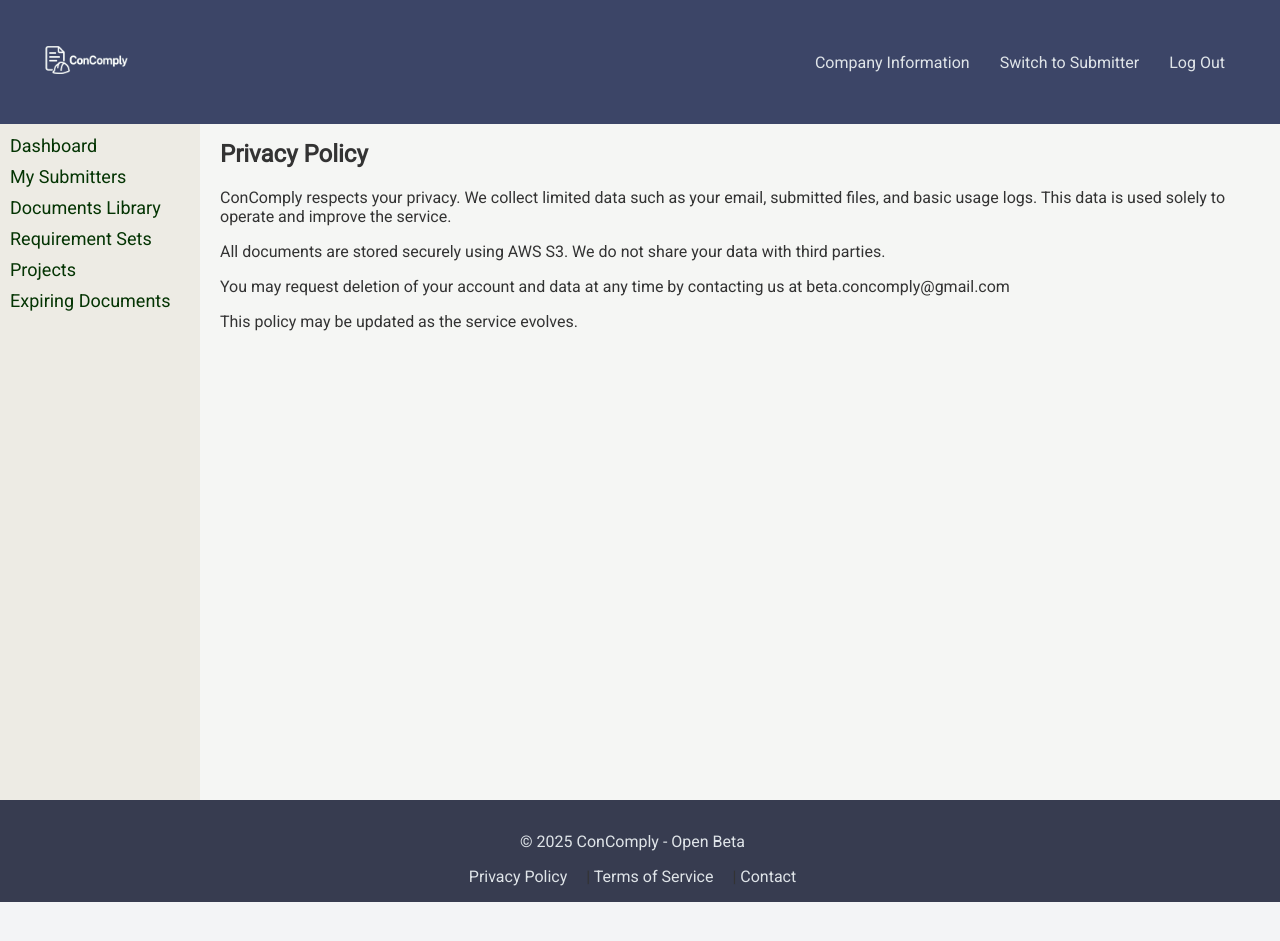
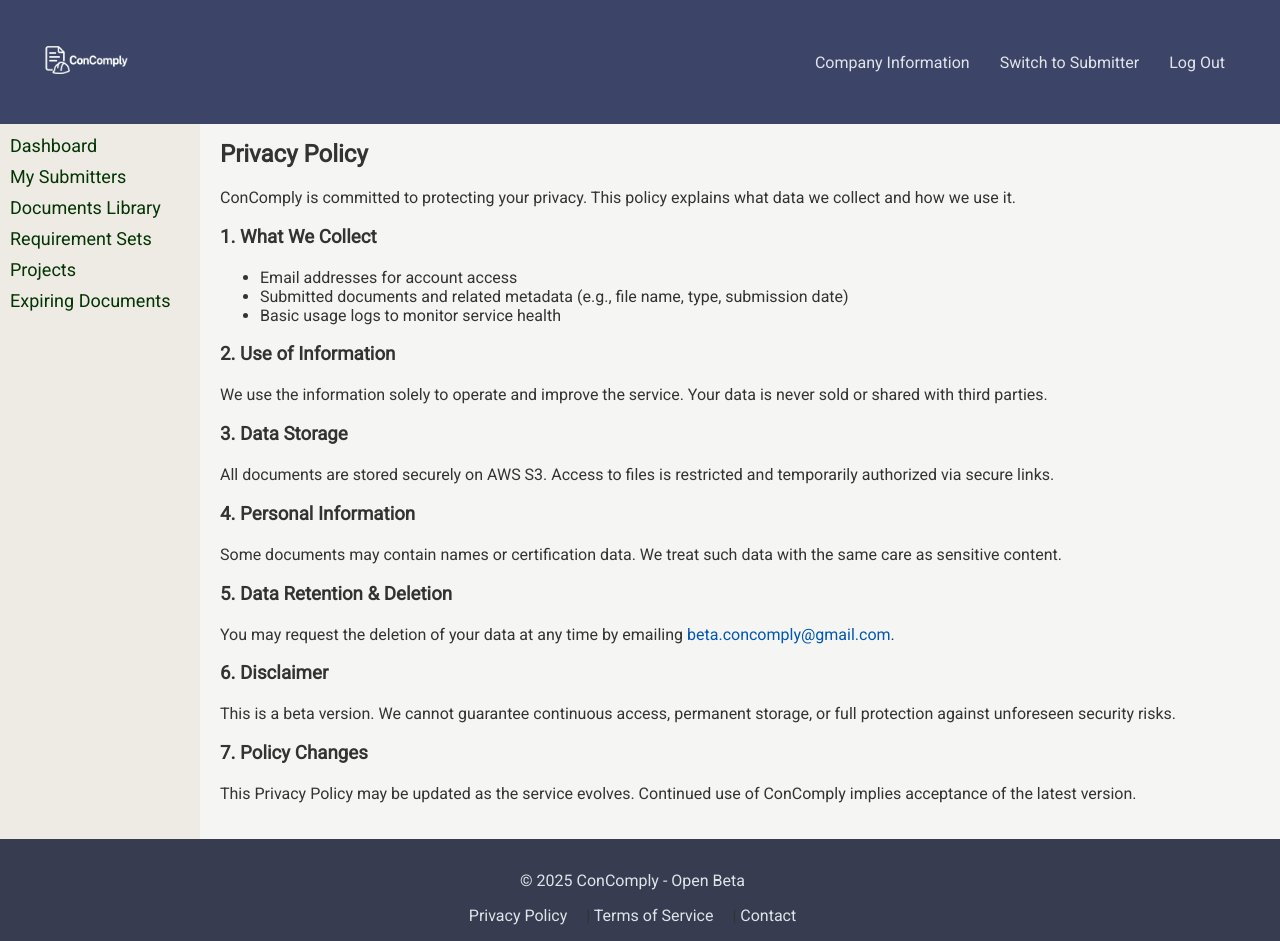
Before and after one commit to Klodmy/compliance, a Flask app: page /privacy in a window 1280 px wide. Before the commit the page ends 902 px from the top, so only its background shows below. Run offline with Flask 3, Linux system fonts and the light colour scheme; some libraries are stand-ins or nearby versions.

Commit message:
updated some forms, enforsed terms and conditions while register

```diff
--- a/app.py
+++ b/app.py
@@ -138,6 +138,9 @@ def registration():
             if existing["email"] == email:
                 flash("This email is already in use.")
             return redirect("/registration")
+
+        if not request.form.get("agree"):
+            return "You must agree to the Privacy Policy and Terms of Service.", 400
 
 
         # check if all gethered and password confirmed
@@ -956,6 +959,10 @@ def submitter_registration(token):
         phone = request.form.get("phone")
         address = request.form.get("address")
 
+        if not request.form.get("agree"):
+            return "You must agree to the Privacy Policy and Terms of Service.", 400
+
+
         if login and password and password2 and submitter:
             if password == password2:
 
@@ -964,6 +971,8 @@ def submitter_registration(token):
 
             # create new user in db
                 db.execute("UPDATE submitting_users SET login = %s, password = %s, name = %s, description = %s, email = %s, phone = %s, address = %s WHERE token = %s", (login, hashed_password, company_name, description, email, phone, address, token))
+                con.commit()
+                db.execute("UPDATE admin_users SET login = %s, password = %s, name = %s, description = %s, email = %s, phone = %s, address = %s WHERE token = %s", (login, hashed_password, company_name, description, email, phone, address, token))
                 con.commit()
 
                 # sands back to login
--- a/static/style.css
+++ b/static/style.css
@@ -123,6 +123,12 @@ form {
     background-color: #fdfdfd;
     border-radius: 8px;
     box-shadow: 0 2px 8px rgba(0, 0, 0, 0.06);
+}
+
+.form-checkbox {
+    display: flex;
+    flex-direction: row;
+    margin-top: 20px;
 }
 
 label {
--- a/templates/privacy.html
+++ b/templates/privacy.html
@@ -1,17 +1,36 @@
 {% extends "layout.html" %}
 
-{% block title %}Expiring Documents{% endblock %}
+{% block title %}Privacy Policy{% endblock %}
 
 {% block content %}
 
-    <h2>Privacy Policy</h2>
+<h2>Privacy Policy</h2>
 
-    <p>ConComply respects your privacy. We collect limited data such as your email, submitted files, and basic usage logs. This data is used solely to operate and improve the service.</p>
+<p>ConComply is committed to protecting your privacy. This policy explains what data we collect and how we use it.</p>
 
-    <p>All documents are stored securely using AWS S3. We do not share your data with third parties.</p>
+<h3>1. What We Collect</h3>
+<ul>
+  <li>Email addresses for account access</li>
+  <li>Submitted documents and related metadata (e.g., file name, type, submission date)</li>
+  <li>Basic usage logs to monitor service health</li>
+</ul>
 
-    <p>You may request deletion of your account and data at any time by contacting us at beta.concomply@gmail.com</p>
+<h3>2. Use of Information</h3>
+<p>We use the information solely to operate and improve the service. Your data is never sold or shared with third parties.</p>
 
-    <p>This policy may be updated as the service evolves.</p>
+<h3>3. Data Storage</h3>
+<p>All documents are stored securely on AWS S3. Access to files is restricted and temporarily authorized via secure links.</p>
+
+<h3>4. Personal Information</h3>
+<p>Some documents may contain names or certification data. We treat such data with the same care as sensitive content.</p>
+
+<h3>5. Data Retention & Deletion</h3>
+<p>You may request the deletion of your data at any time by emailing <a href="mailto:beta.concomply@gmail.com">beta.concomply@gmail.com</a>.</p>
+
+<h3>6. Disclaimer</h3>
+<p>This is a beta version. We cannot guarantee continuous access, permanent storage, or full protection against unforeseen security risks.</p>
+
+<h3>7. Policy Changes</h3>
+<p>This Privacy Policy may be updated as the service evolves. Continued use of ConComply implies acceptance of the latest version.</p>
 
 {% endblock %}
```
Also changed, not shown: templates/registration.html (+7 -0 lines), templates/submitter_registration.html (+7 -0 lines).
